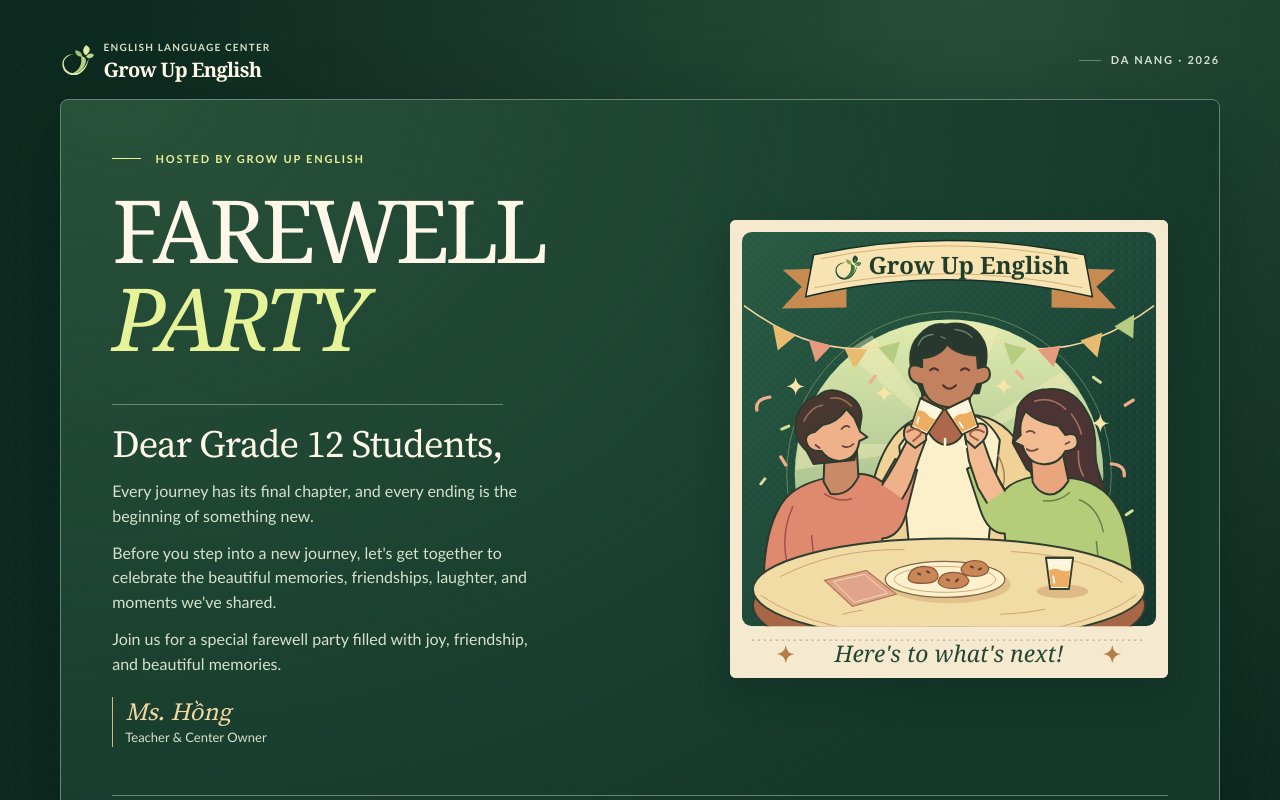
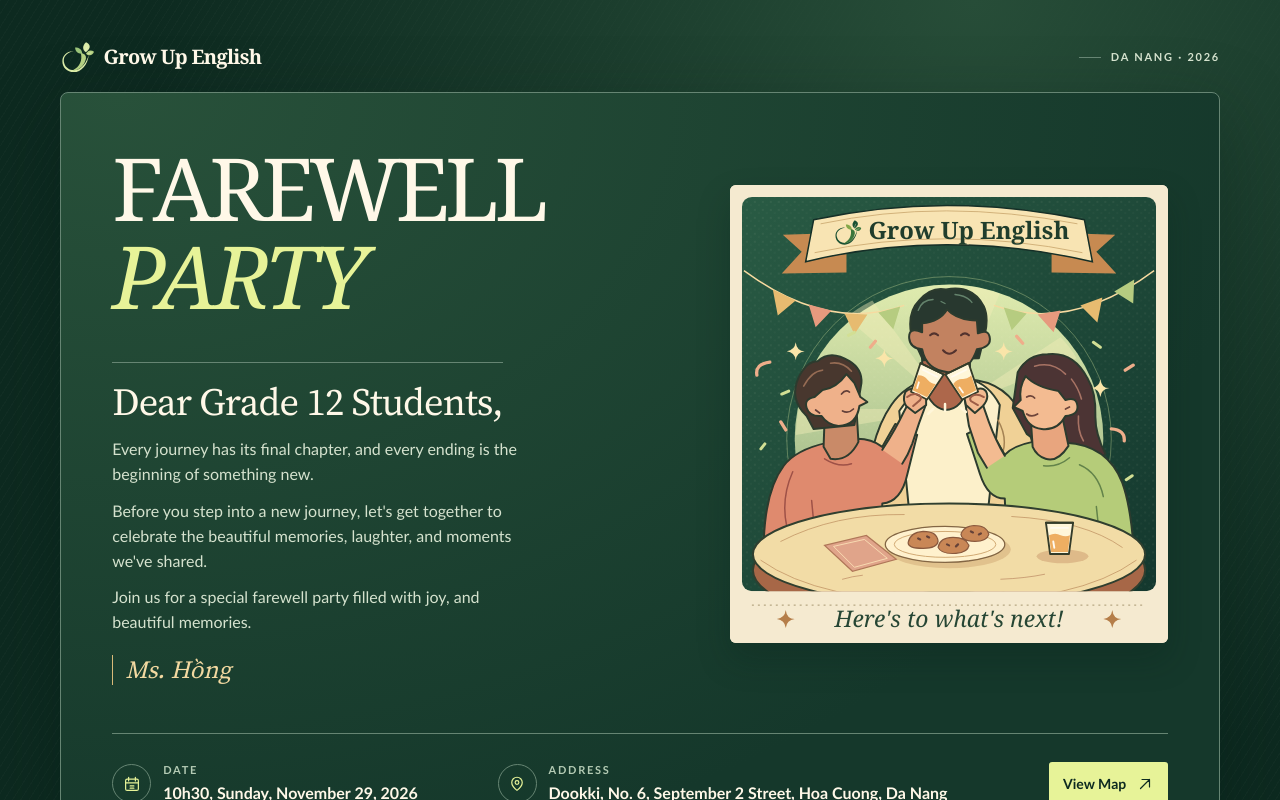
Before and after one commit to TuanNguyen0708/grow-up, a plain HTML site: page index.html in a window 1280 px wide. Both pictures are taken after a click on the button "Open the Grow Up English invitation". Shown: the top 800 px of the page. Drawn offline with Linux system fonts and the light colour scheme.

Commit message:
Refactor invitation content for clarity and conciseness

```diff
--- a/index.html
+++ b/index.html
@@ -379,7 +379,6 @@
       <div class="brand">
         <svg class="brand-mark" viewBox="0 0 72 68" aria-hidden="true"><use href="#grow-up-mark"/></svg>
         <span class="brand-type">
-          <span class="brand-kind tag">English Language Center</span>
           <span>Grow Up English</span>
         </span>
       </div>
@@ -388,15 +387,13 @@
 
     <main class="invitation">
       <div class="intro">
-        <p class="eyebrow tag">Hosted by Grow Up English</p>
         <h1 id="invitation-title" tabindex="-1">FAREWELL <em>PARTY</em></h1>
         <p class="salutation">Dear <span id="guest">Grade 12 Students,</span></p>
         <p class="message">Every journey has its final chapter, and every ending is the beginning of something new.</p>
-        <p class="message">Before you step into a new journey, let's get together to celebrate the beautiful memories, friendships, laughter, and moments we've shared.</p>
-        <p class="message">Join us for a special farewell party filled with joy, friendship, and beautiful memories.</p>
+        <p class="message">Before you step into a new journey, let's get together to celebrate the beautiful memories, laughter, and moments we've shared.</p>
+        <p class="message">Join us for a special farewell party filled with joy, and beautiful memories.</p>
         <p class="host">
           <strong class="host-name">Ms. H&#7891;ng</strong>
-          <span class="host-role">Teacher &amp; Center Owner</span>
         </p>
       </div>
 
@@ -409,7 +406,7 @@
           </span>
           <div>
             <small class="tag">Date</small>
-            <time datetime="2026-11-29">Sunday, November 29, 2026</time>
+            <time datetime="2026-11-29">10h30, Sunday, November 29, 2026</time>
           </div>
         </div>
         <div class="detail">
```
